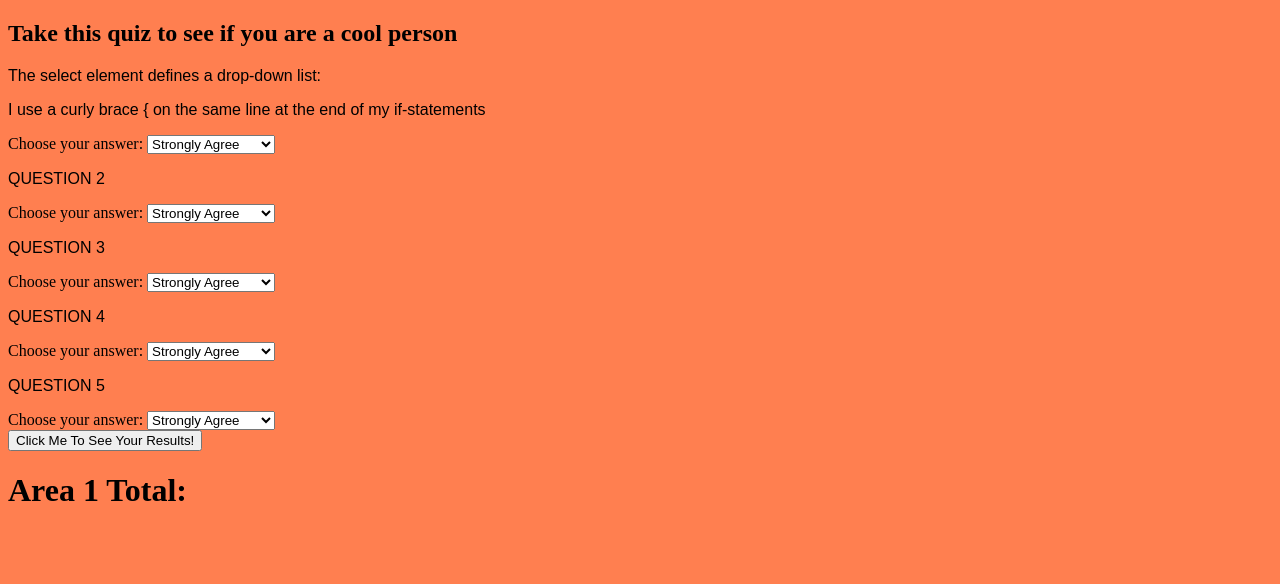
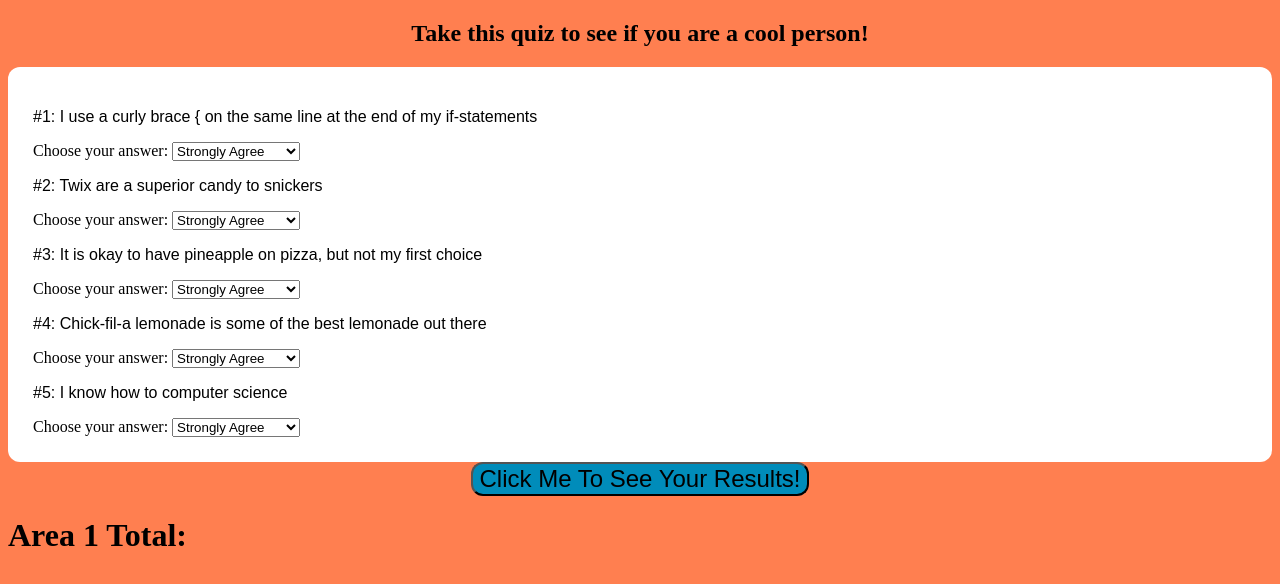
Before and after one commit to vmiller77/web-demo-2021, a plain HTML site: page index.html in a window 1280 px wide. Drawn offline with Linux system fonts and the light colour scheme.

Commit message:
Update index.html

```diff
--- a/index.html
+++ b/index.html
@@ -3,9 +3,17 @@
 <body>
 
 <style>
+h2 {
+	text-align: center;
+}
+
 form {
-  align-items: left;
-  display: block;
+	padding: 25px;
+	align-items: left;
+	display: block;
+	background-color: white;
+	justify-content: center;
+	border-radius: 12px;
 }
 
 p {
@@ -14,18 +22,29 @@ p {
 
 body {background-color: coral;}
 
+#button {
+	text-align:center;
+
+}
+
+button {
+	background-color: #008CBA;
+    font-size: 24px;
+    border-radius: 12px;
+}
+
+
 </style>
 
 
 
 
 
-<h2> Take this quiz to see if you are a cool person </h2>
+<h2> Take this quiz to see if you are a cool person! </h2>
 
-<p>The select element defines a drop-down list:</p>
 
 <form id = "A1">
-<p>I use a curly brace { on the same line at the end of my if-statements </p>
+<p>#1: I use a curly brace { on the same line at the end of my if-statements </p>
   <label>Choose your answer: </label>
   <select id="A1Q1">
     <option value="5">Strongly Agree</option>
@@ -35,7 +54,7 @@ body {background-color: coral;}
     <option value="1">Strongly Disagree</option>
   </select>
 
-<p>QUESTION 2</p>
+<p>#2: Twix are a superior candy to snickers</p>
   <label>Choose your answer: </label>
   <select id="A1Q2">
     <option value="5">Strongly Agree</option>
@@ -45,7 +64,7 @@ body {background-color: coral;}
     <option value="1">Strongly Disagree</option>
   </select>
 
-<p>QUESTION 3</p>
+<p>#3: It is okay to have pineapple on pizza, but not my first choice</p>
   <label>Choose your answer: </label>
   <select id="A1Q3">
     <option value="5">Strongly Agree</option>
@@ -55,7 +74,7 @@ body {background-color: coral;}
     <option value="1">Strongly Disagree</option>
   </select>
 
-<p>QUESTION 4</p>
+<p>#4: Chick-fil-a lemonade is some of the best lemonade out there</p>
   <label>Choose your answer: </label>
   <select id="A1Q4">
     <option value="5">Strongly Agree</option>
@@ -65,7 +84,7 @@ body {background-color: coral;}
     <option value="1">Strongly Disagree</option>
   </select>
 
-<p>QUESTION 5</p>
+<p>#5: I know how to computer science</p>
   <label>Choose your answer: </label>
   <select id="A1Q5">
     <option value="5">Strongly Agree</option>
@@ -76,7 +95,9 @@ body {background-color: coral;}
   </select>
 </form>
 
+<div id="button">
 <button onclick="myFunction()">Click Me To See Your Results!</button>
+</div>
 
 <h1 id = "points">Area 1 Total:</h1>
 
@@ -88,12 +109,6 @@ function getPoints(questionID){
 }
 
 function myFunction() {
-  let x = document.getElementById("A1");
-  console.log(x);
-  x.style.fontSize = "25px";
-  x.style.color = "red";
-
-
 
   var select = document.getElementById('A1Q1');
   console.log("**********")
```
